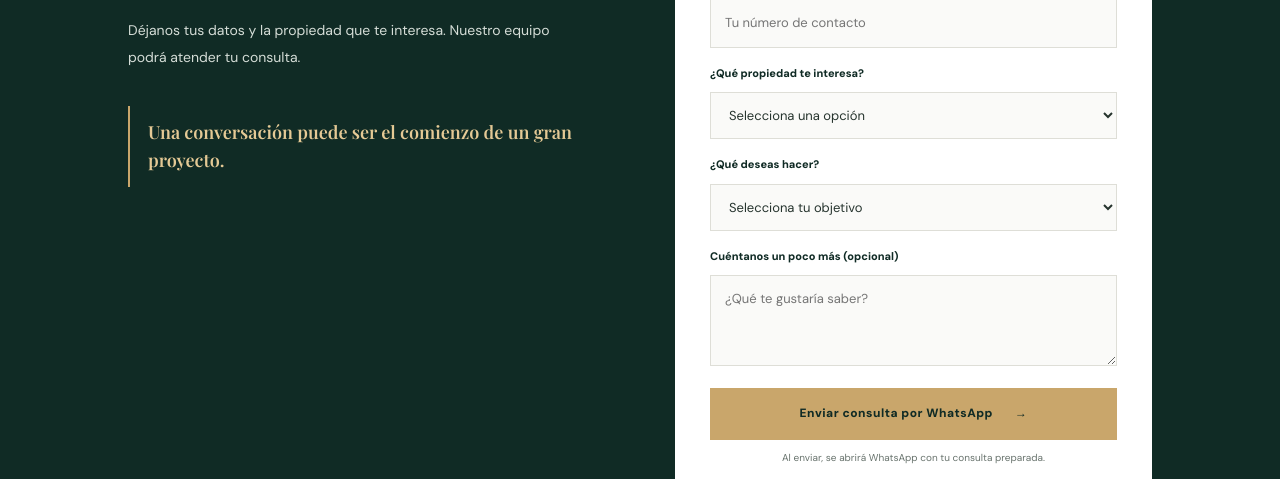
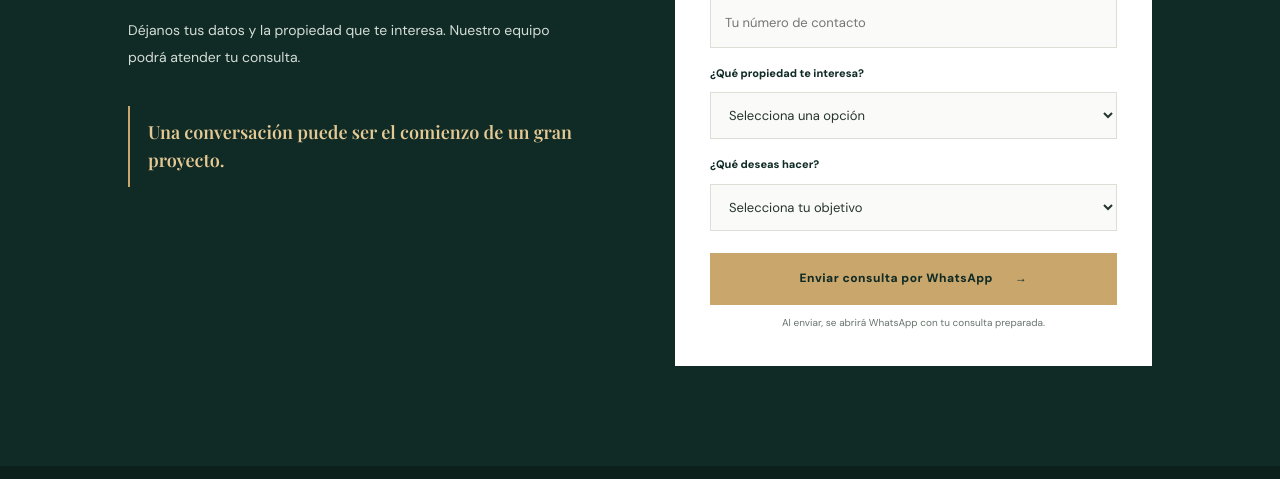
Before and after one commit to 125-126/Elite-Inmobiliaria, a plain HTML site: page index.html in a window 1280 px wide. Shown: the part 4848-5327 px from the top of the page. Drawn offline with nearby package versions, Linux system fonts and the light colour scheme.

Commit message:
Update index.html

```diff
--- a/index.html
+++ b/index.html
@@ -236,8 +236,7 @@
           <option>Conocer oportunidades</option>
         </select>
 
-        <label for="message">Cuéntanos un poco más (opcional)</label>
-        <textarea id="message" name="message" rows="3" placeholder="¿Qué te gustaría saber?"></textarea>
+
 
         <button class="btn btn-gold form-submit" type="submit">Enviar consulta por WhatsApp <span>→</span></button>
         <small class="form-note">Al enviar, se abrirá WhatsApp con tu consulta preparada.</small>
```
